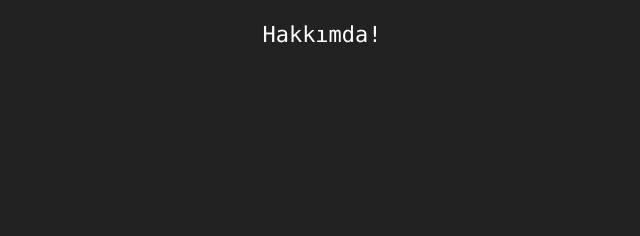
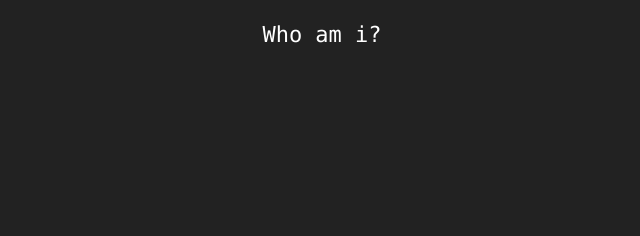
Before and after one commit to cankarsli/cankarsli.github.io, a plain HTML site: page index.html in a window 1280 px wide. Shown: the top 236 px of the page, 318-958 px from the left. Drawn offline with Linux system fonts and the light colour scheme.

Commit message:
Update index.html

```diff
--- a/index.html
+++ b/index.html
@@ -11,7 +11,7 @@
 
 	<div class="cont">
 
-		<p class="hi">Hakkımda!</p>
+		<p class="hi">Who am i?</p>
 
 		<div class="about_me">
 			<p>Hello there 👋. My name is Muhammet Can Karsli but you can call me Can.<br>
```
